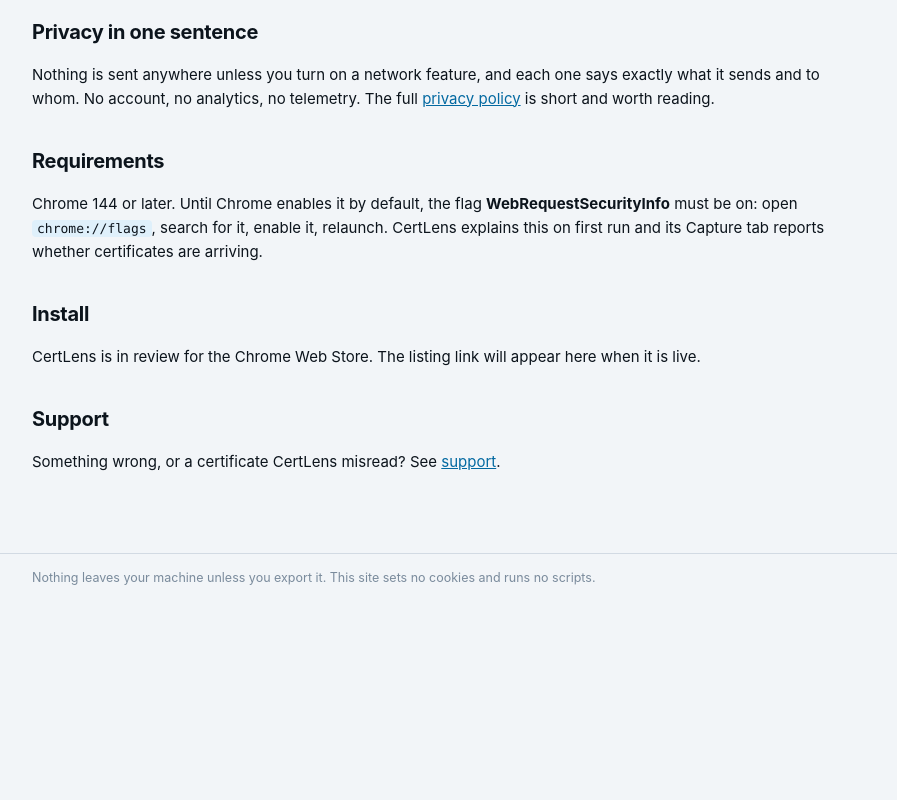
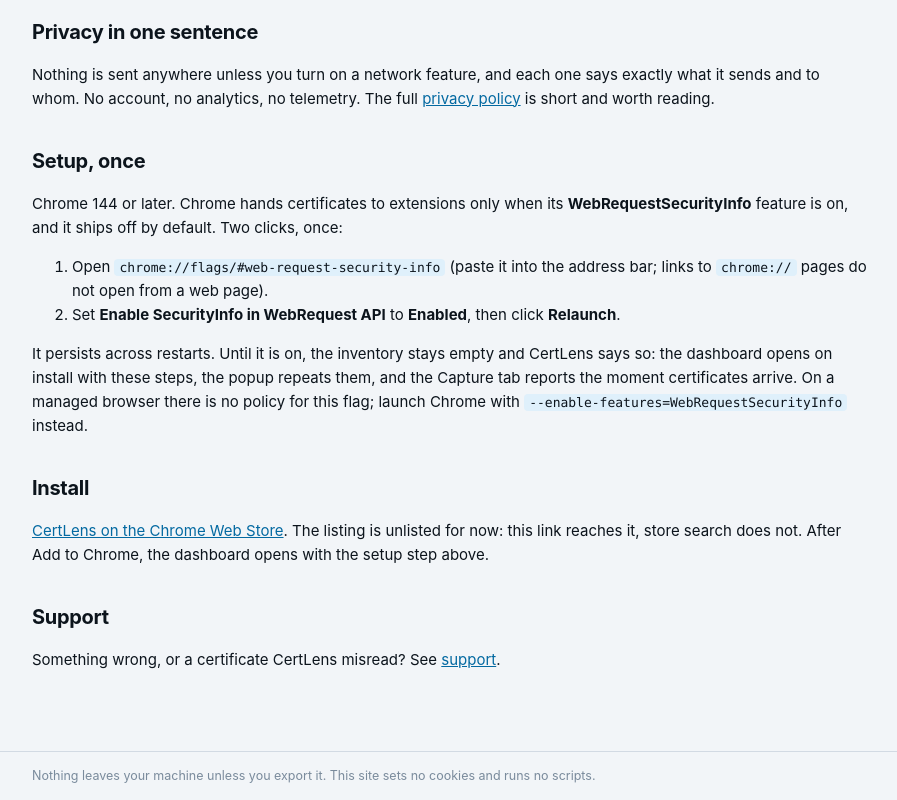
Before and after one commit to invenity-labs/certlens, a plain HTML site: page index.html in a window 1280 px wide. Shown: the part 1773-2573 px from the top of the page, without its empty margins (190-1087 px from the left). Before the commit the page ends 2375 px from the top, so only its background shows below. Drawn offline with Linux system fonts and the light colour scheme.

Commit message:
Site: store link, setup steps on the landing and support pages, U.S. spelling

```diff
--- a/index.html
+++ b/index.html
@@ -35,10 +35,12 @@
 <p><img src="store/overview.png" alt="The Overview: what needs attention, and what this browser has been trusting" loading="lazy"></p>
 <h2 id="privacy-in-one-sentence">Privacy in one sentence</h2>
 <p>Nothing is sent anywhere unless you turn on a network feature, and each one says exactly what it sends and to whom. No account, no analytics, no telemetry. The full <a href="privacy/">privacy policy</a> is short and worth reading.</p>
-<h2 id="requirements">Requirements</h2>
-<p>Chrome 144 or later. Until Chrome enables it by default, the flag <strong>WebRequestSecurityInfo</strong> must be on: open <code>chrome://flags</code>, search for it, enable it, relaunch. CertLens explains this on first run and its Capture tab reports whether certificates are arriving.</p>
+<h2 id="setup-once">Setup, once</h2>
+<p>Chrome 144 or later. Chrome hands certificates to extensions only when its <strong>WebRequestSecurityInfo</strong> feature is on, and it ships off by default. Two clicks, once:</p>
+<ol><li>Open <code>chrome://flags/#web-request-security-info</code> (paste it into the address bar; links to <code>chrome://</code> pages do not open from a web page).</li><li>Set <strong>Enable SecurityInfo in WebRequest API</strong> to <strong>Enabled</strong>, then click <strong>Relaunch</strong>.</li></ol>
+<p>It persists across restarts. Until it is on, the inventory stays empty and CertLens says so: the dashboard opens on install with these steps, the popup repeats them, and the Capture tab reports the moment certificates arrive. On a managed browser there is no policy for this flag; launch Chrome with <code>--enable-features=WebRequestSecurityInfo</code> instead.</p>
 <h2 id="install">Install</h2>
-<p>CertLens is in review for the Chrome Web Store. The listing link will appear here when it is live.</p>
+<p><a href="https://chromewebstore.google.com/detail/certlens/hmljnbgpapbpkbehffogoiipkiiefbkh">CertLens on the Chrome Web Store</a>. The listing is unlisted for now: this link reaches it, store search does not. After Add to Chrome, the dashboard opens with the setup step above.</p>
 <h2 id="support">Support</h2>
 <p>Something wrong, or a certificate CertLens misread? See <a href="support/">support</a>.</p>
 </main>
```
Also changed, not shown: privacy/index.html (+1 -1 lines), support/index.html (+3 -1 lines).
